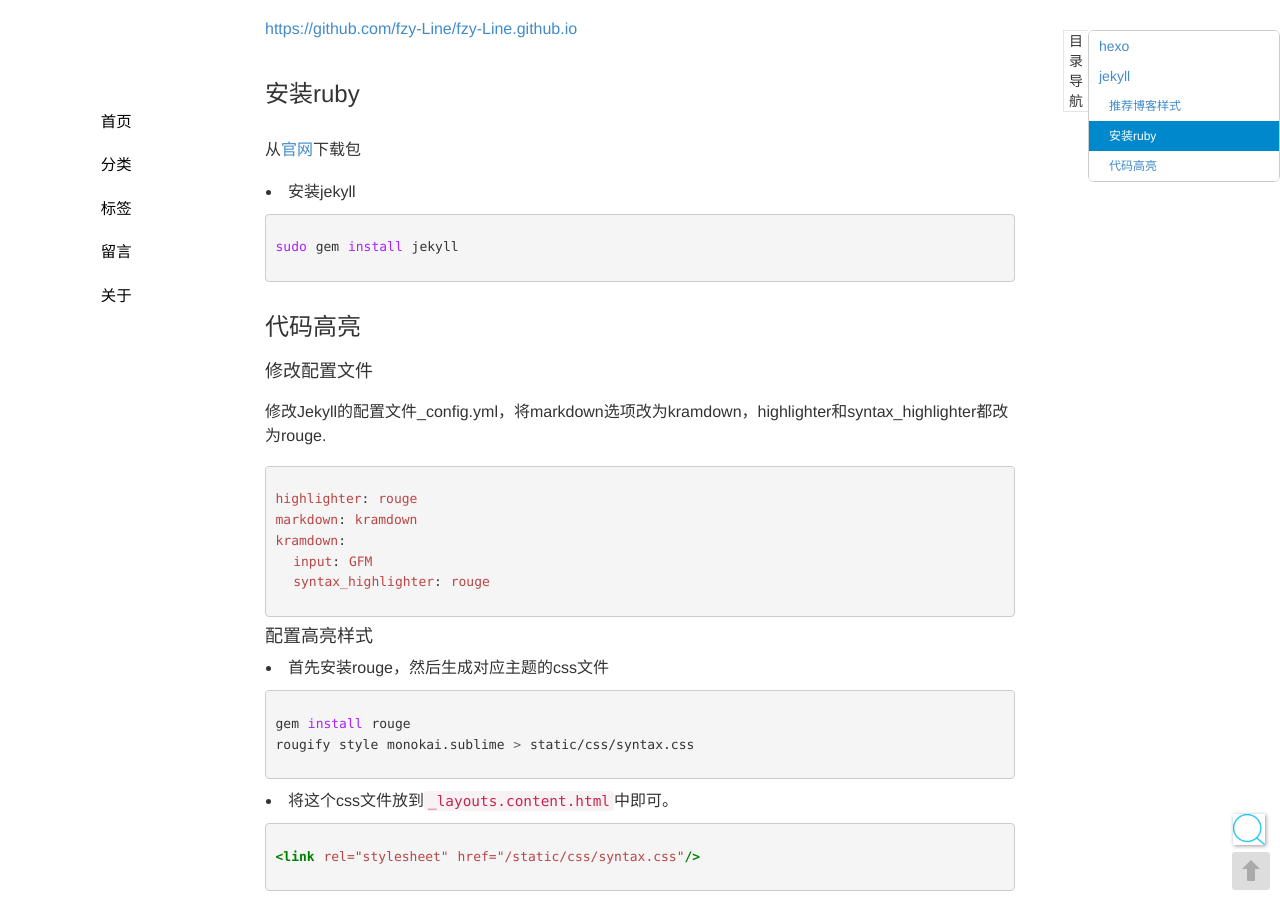
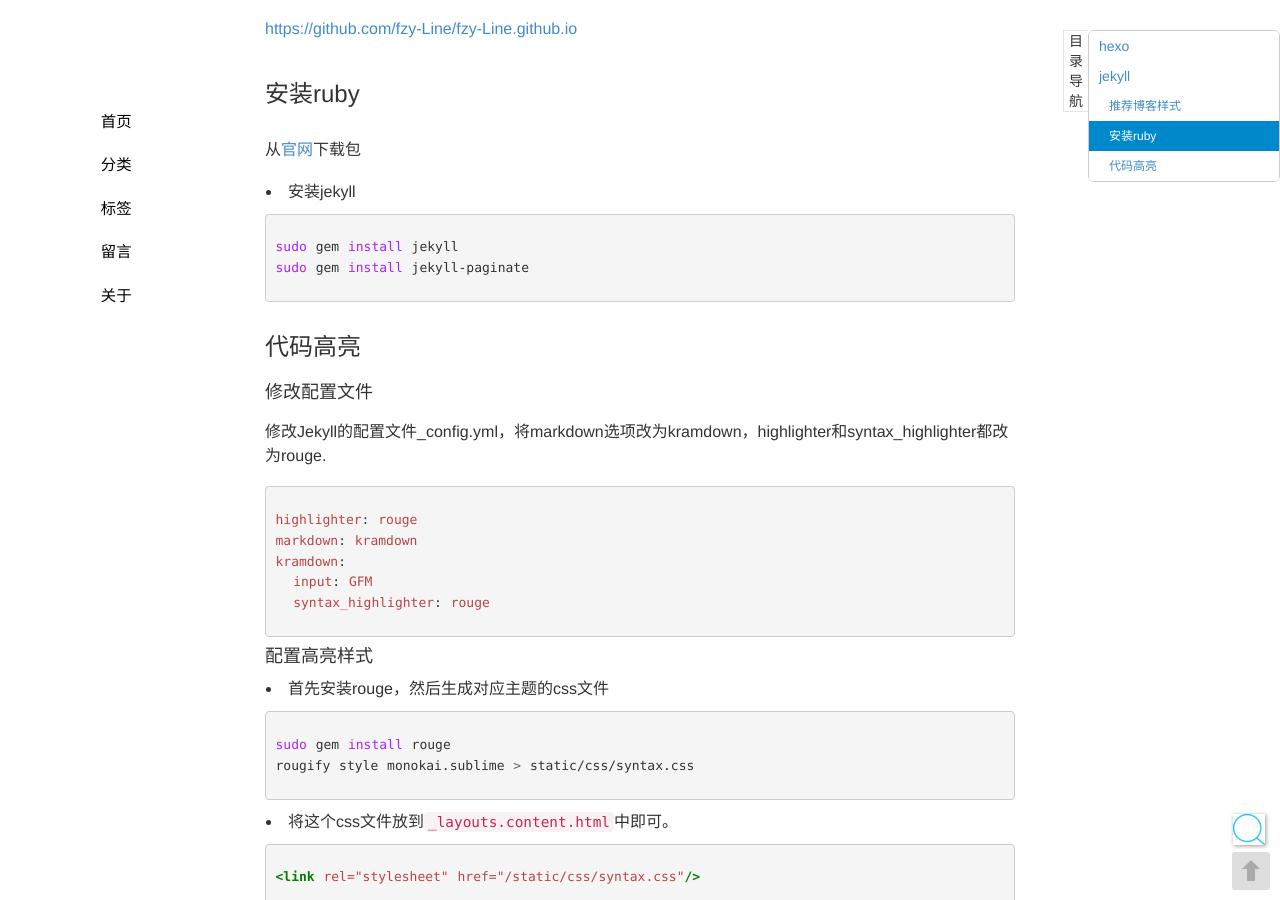
Before and after one commit to seekplum/seekplum.github.io, a Jekyll site: the page built from _posts/2017-12-11-jekyll-hexo.md, in a window 1280 px wide and 900 px high, scrolled down 1040 px. Built offline with Jekyll 4.4.1, drawn with Linux system fonts in a browser that asks for light colours; comment, search, counter and statistics services are not loaded.

Commit message:
MOD 更新jekyll需要安装的依赖包

````diff
--- a/_posts/2017-12-11-jekyll-hexo.md
+++ b/_posts/2017-12-11-jekyll-hexo.md
@@ -50,6 +50,7 @@ hexo server
 
 ```bash
 sudo gem install jekyll
+sudo gem install jekyll-paginate
 ```
 
 ### 代码高亮
@@ -71,7 +72,7 @@ kramdown:
 * 首先安装rouge，然后生成对应主题的css文件
 
 ```bash
-gem install rouge
+sudo gem install rouge
 rougify style monokai.sublime > static/css/syntax.css
 ```
 
````
